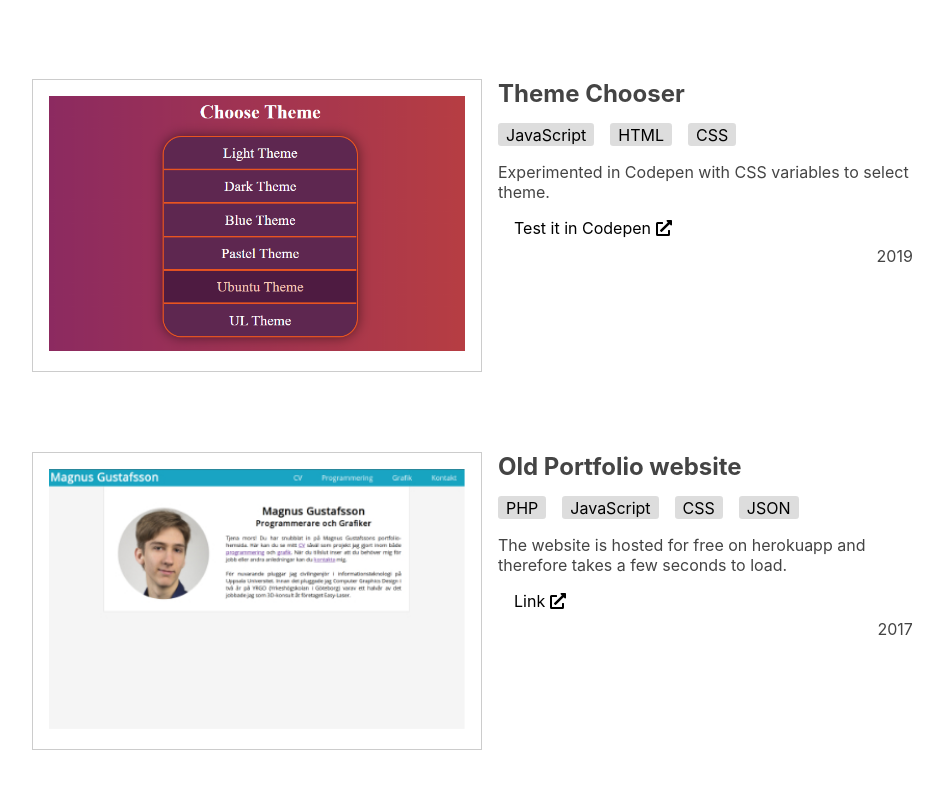
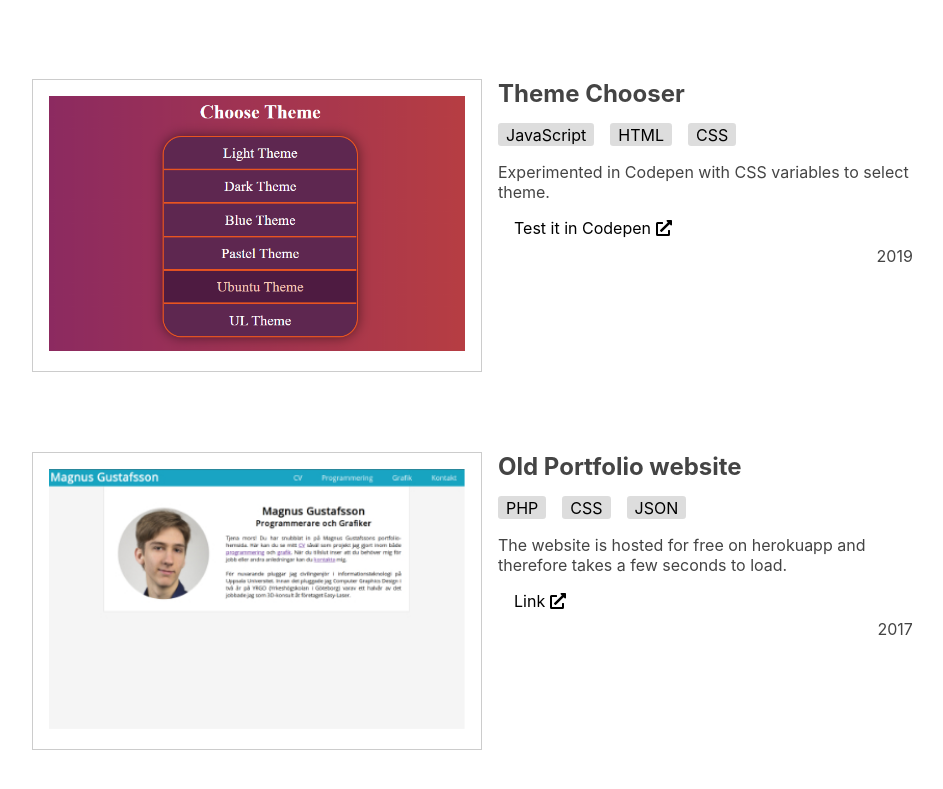
Before and after one commit to Magnus93/magnus-g-ts, a React app: page / in a window 1280 px wide. Shown: the part 1389-2178 px from the top of the page, without its empty margins (158-1101 px from the left). Built offline with nearby package versions, Linux system fonts and the light colour scheme.

Commit message:
Remove some tags from projects

```diff
--- a/src/components/ProjectsPage/project.ts
+++ b/src/components/ProjectsPage/project.ts
@@ -56,7 +56,7 @@ let projects : ProjectData[] = [
     {
         title: "StochSD Homepage",
         image: stochsdwebpage,
-        tags: ["React", "JavaScript", "HTML", "CSS"],
+        tags: ["React", "JavaScript", "CSS"],
         desc: "Made StochSD's official webpage in React.",
         time: "2019",
         links: [{
@@ -78,7 +78,7 @@ let projects : ProjectData[] = [
     {
         title: "Old Portfolio website",
         image: oldportfolioimg,
-        tags: ["PHP", "JavaScript", "CSS", "JSON"],
+        tags: ["PHP", "CSS", "JSON"],
         desc: "The website is hosted for free on herokuapp and therefore takes a few seconds to load.",
         time: "2017",
         links: [
```
